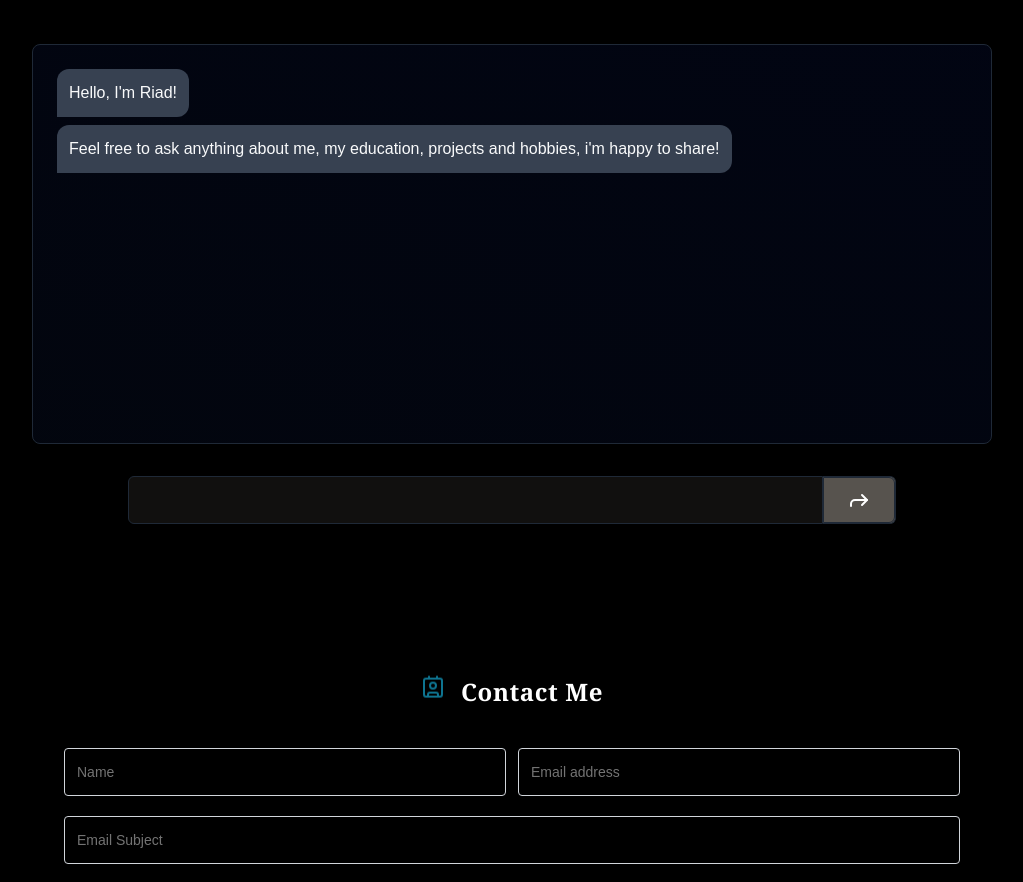
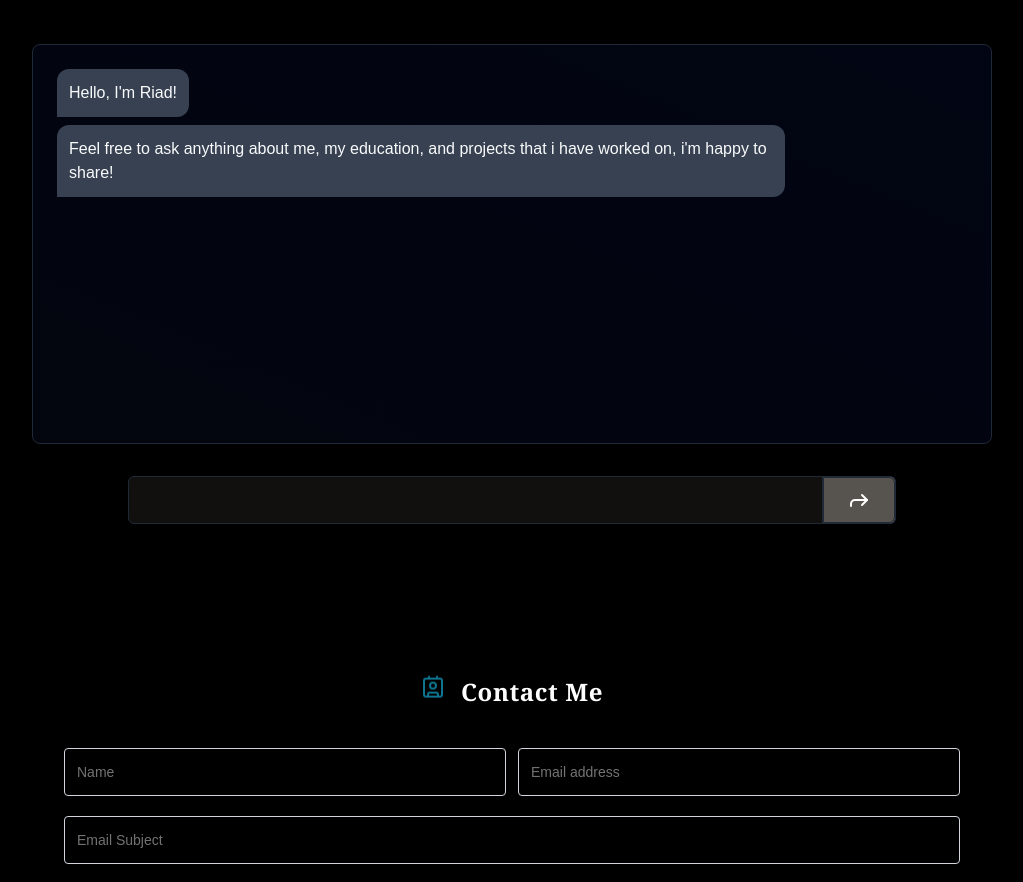
Before and after one commit to riad-mammadov/Portfolio, a Next.js app: page / in a window 1280 px wide. Shown: the part 2566-3448 px from the top of the page, without its empty margins (128-1151 px from the left). Built offline with nearby package versions, Linux system fonts and the light colour scheme.

Commit message:
change text size

```diff
--- a/components/Section/chatbot/Chat.jsx
+++ b/components/Section/chatbot/Chat.jsx
@@ -11,7 +11,7 @@ function Chat() {
     },
     {
       role: "model",
-      text: "Feel free to ask anything about me, my education, projects and hobbies, i'm happy to share!",
+      text: "Feel free to ask anything about me, my education, and projects that i have worked on, i'm happy to share!",
     },
   ]);
   const ref = useRef(null);
```
